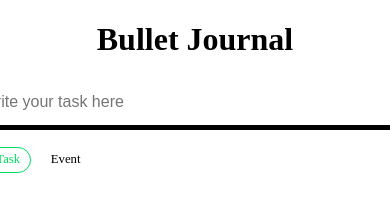
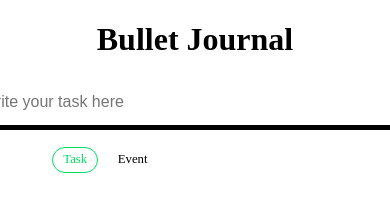
Before and after one commit to whitzhu/todo-bulletjournal-vanillaJS, a plain HTML site: page index.html in a window 390 px wide. Shown: the top 212 px of the page. Drawn offline with Linux system fonts and the light colour scheme.

Commit message:
[Style] adjust width of main for mobile view

```diff
--- a/style.css
+++ b/style.css
@@ -12,9 +12,11 @@ body {
 }
 .main {
   max-width: 600px;
+  width: 100%;
   display: flex;
   flex-flow: column nowrap;
   align-items: center;
+  padding: 0 2em;
   height: 100vh;
 }
 .input-container{
```
